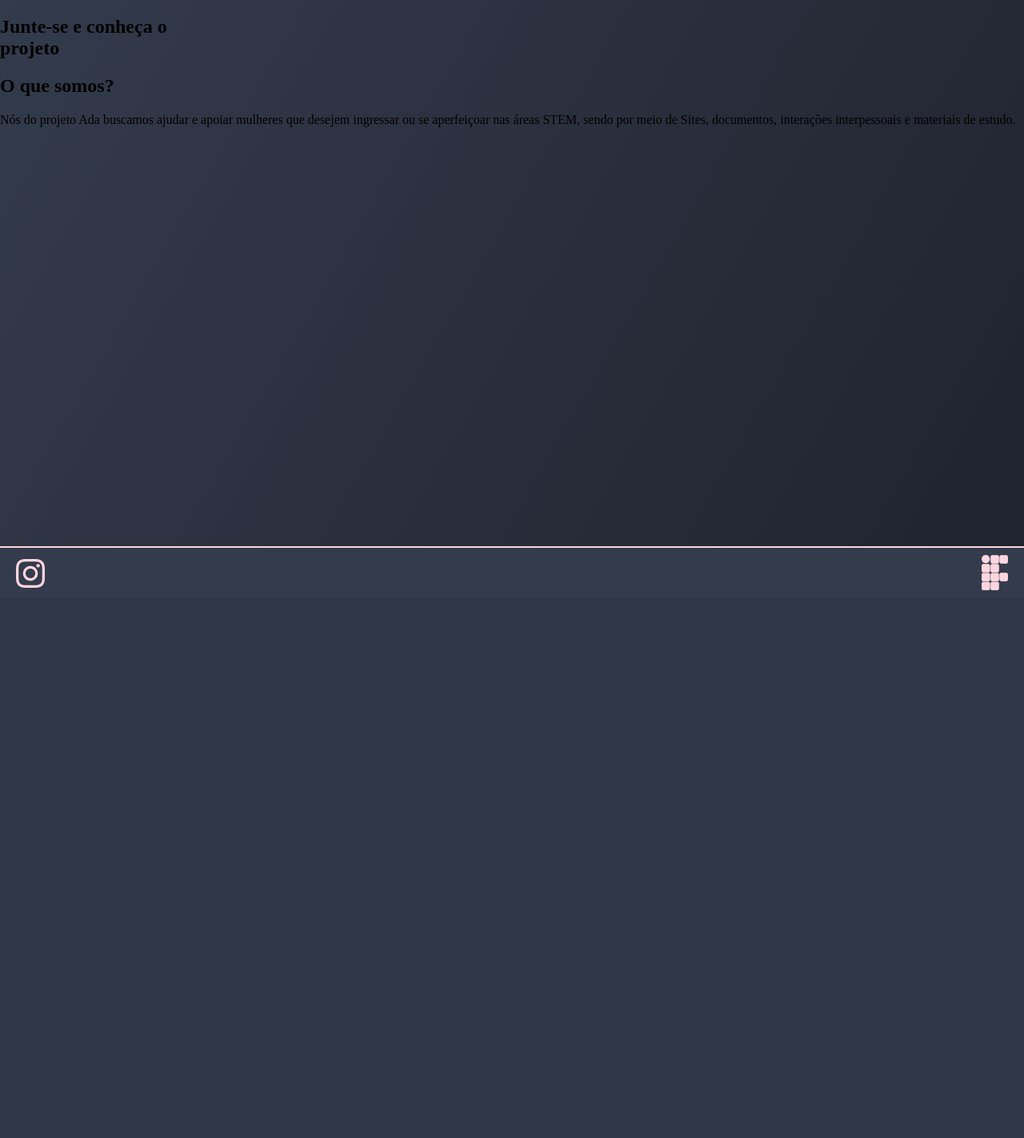
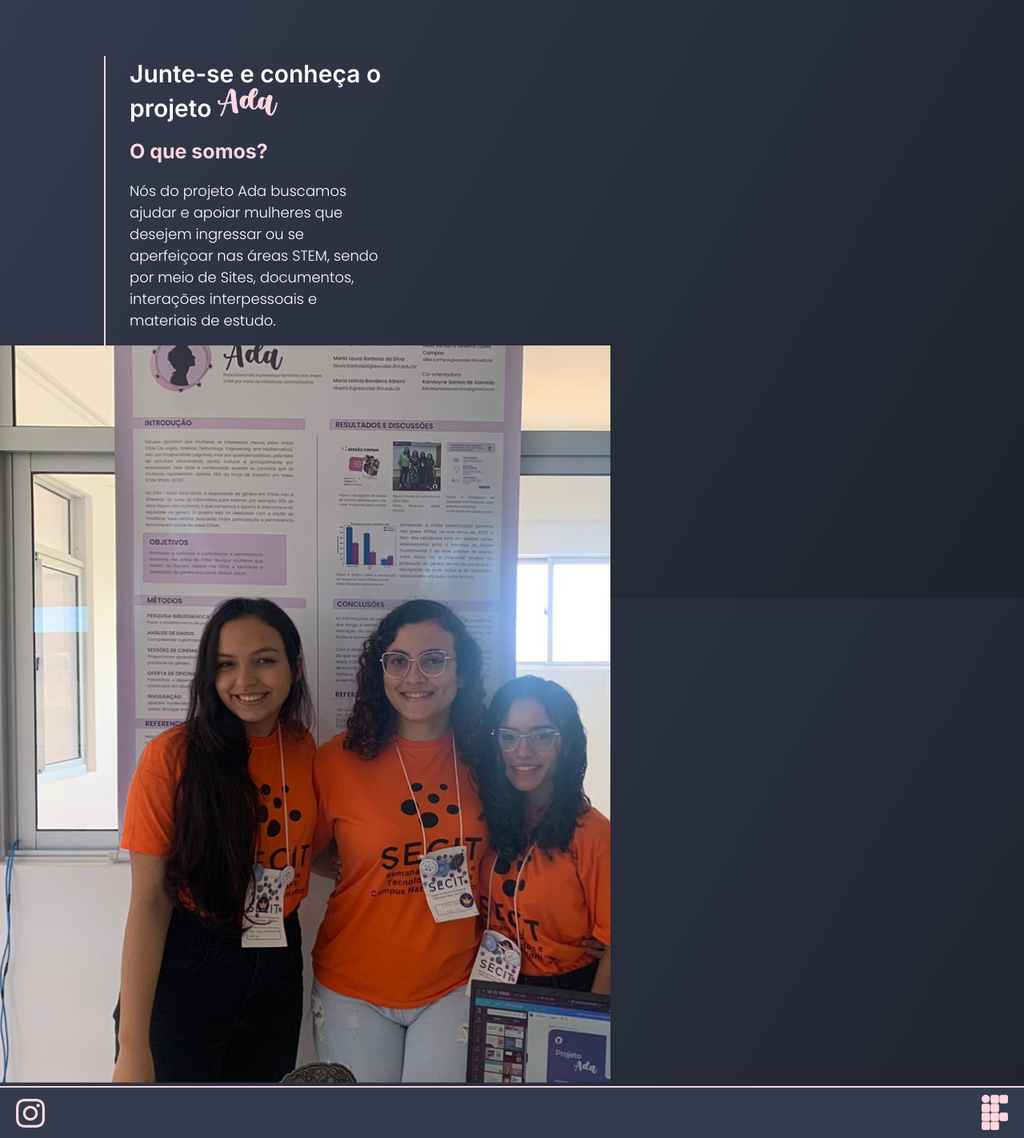
Before and after one commit to Marialaura-bs/Sistema-Ada, a Flask app: page / in a window 1280 px wide. Shown: the part 52-1475 px from the top of the page at 80% size. Before the commit the page ends 790 px from the top, so only its background shows below. Run offline with Flask 3, Linux system fonts and the light colour scheme.

Commit message:
alterando indexxx

```diff
--- a/static/css/style.css
+++ b/static/css/style.css
@@ -10,6 +10,51 @@ body{
     display: flex;
     flex-direction: column;
     background-image: linear-gradient(120deg, #343B4D, #1F232D )
+}
+
+/*INDEX.HTML*/
+.texto_index{
+    display: inline-block;
+    margin: 0 auto;
+    margin-left: 130px;
+    margin-top: 70px;
+    border-left: 2px solid #FED6DF;
+    padding-left: 30px;
+}
+
+.texto_index h1{
+    margin-bottom: 5px;
+    margin-top: 4px;
+    color: #FFF;
+    font-family: Inter;
+    font-size: 30px;
+    font-style: normal;
+    font-weight: 600;
+}
+
+.texto_index h1 img{
+    width: 75px;
+    height: auto;
+}
+
+.texto_index h2{
+    color: #FED6DF;
+    font-family: Inter;
+    font-size: 25px;
+    font-style: normal;
+    font-weight: 700;
+}
+
+.texto_index p{
+    color: #FFF;
+    font-family: Poppins;
+    font-size: 18px;
+    font-style: normal;
+    font-weight: 400;
+}
+
+.img_gradiente{
+
 }
 
 /*BASE.HTML*/
@@ -152,7 +197,6 @@ input{
 }
 
 /*CONHECA-NOS.HTML*/
-
 .titulogeral{
     display: flex;
     flex-direction: column;
@@ -160,21 +204,23 @@ input{
     justify-content: center;
     text-align: center;
     margin: 0 auto;
-
+    margin: 15px 0 0;
 }
 .titulo{
     font-family: "Poppins";
     font-style: normal;
     font-weight: bolder;
-    font-size: 35px;
+    font-size: 25px;
     justify-content: center;
     color: #FFFFFF;
+    margin-bottom: 0;
 }
 
 .subtitulo{
     font-family: "poppins";
     font-style: italic;
     font-weight: lighter;
-    font-size: 22px;
+    font-size: 15px;
     color: #FED6DF;
+    margin-top: 1px;
 }
--- a/templates/index.html
+++ b/templates/index.html
@@ -1,10 +1,14 @@
 {% extends 'base.html' %}
 
     {% block conteudo %}
-    <section>
-        <h1>Junte-se e conheça o <br>projeto <img src="" alt=""></h1>
+    <section class="texto_index">
+        <h1>Junte-se e conheça o <br>projeto <img src="/static/img/Ada.png" alt=""></h1>
         <h2>O que somos?</h2>
-        <p>Nós do projeto Ada buscamos ajudar e apoiar mulheres que desejem ingressar ou se aperfeiçoar nas áreas STEM, sendo por meio de Sites, documentos, interações interpessoais e materiais de estudo.</p>
+        <p>Nós do projeto Ada buscamos <br> ajudar e apoiar mulheres que <br> desejem ingressar ou se <br> aperfeiçoar nas áreas STEM, sendo <br> por meio de Sites, documentos, <br> interações interpessoais e <br> materiais de estudo.</p>
     </section>
-    <img src="" alt="">
+    <div class="img_gradiente">
+        <img src="/static/img/fotogirls_ada_index.png" alt="">
+    </div>
+
+
     {%endblock%}
```
Also changed, not shown: static/img/fotogirls_ada_index.png (added).
